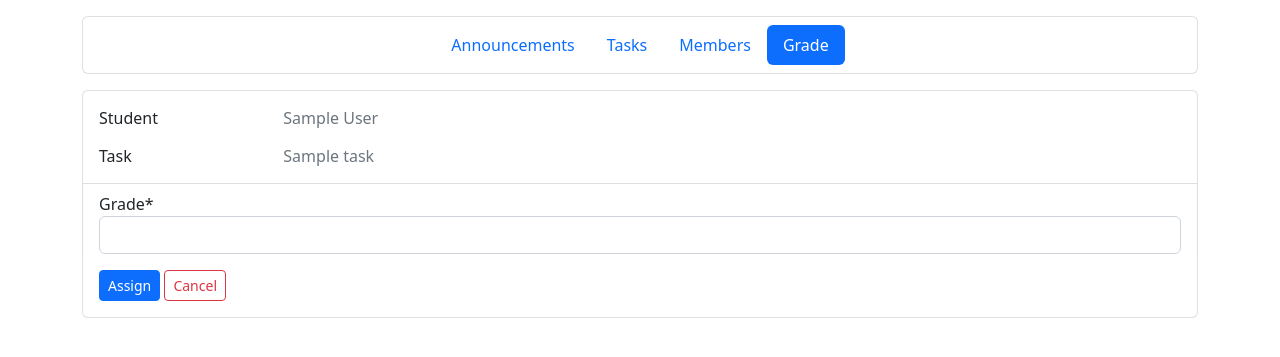
After one commit to HardCodeMatter/coachly, a Django app: page /course/1/grade/1/edit/ in a window 1280 px wide. The commit adds this page. Shown: the top 357 px of the page. Run offline with Django 4.2, Linux system fonts and the light colour scheme; a user stored in the database is signed in; tables that the repository leaves empty hold one stand-in row (values such as "Sample post"); some libraries are stand-ins or nearby versions.

Commit message:
Added Grade's edit and Member's list functionality, configured forms and templates.

```diff
--- a/course/forms.py
+++ b/course/forms.py
@@ -2,7 +2,8 @@ from django import forms
 from .models import (
     Course,
     Announcement,
-    Task
+    Task,
+    Grade
 )
 from django.core.validators import (
     MinValueValidator,
@@ -30,3 +31,9 @@ class TaskForm(forms.ModelForm):
     class Meta:
         model = Task
         fields = ('name', 'description', 'date_due', 'points',)
+
+
+class GradeForm(forms.ModelForm):
+    class Meta:
+        model = Grade
+        fields = ('grade',)
--- a/course/models.py
+++ b/course/models.py
@@ -87,7 +87,7 @@ class Grade(models.Model):
     user = models.ForeignKey(User, on_delete=models.CASCADE)
     course = models.ForeignKey(Course, on_delete=models.CASCADE)
     task = models.ForeignKey(Task, on_delete=models.CASCADE)
-    grade = models.IntegerField(('grade'))
+    grade = models.IntegerField(('grade'), null=True)
     date_assigned = models.DateTimeField(('date assigned'), default=timezone.now)
 
     def __str__(self):
--- a/course/services.py
+++ b/course/services.py
@@ -2,7 +2,8 @@ from .models import (
     Course,
     Member,
     Announcement,
-    Task
+    Task,
+    Grade
 )
 
 
@@ -20,3 +21,6 @@ def announcement_create(**kwargs):
 
 def task_create(**kwargs):
     return Task.objects.create(**kwargs)
+
+def grade_create(**kwargs):
+    return Grade.objects.create(**kwargs)
--- /dev/null
+++ b/course/templates/course/grade_edit.html
@@ -0,0 +1,42 @@
+{% extends 'base.html' %}
+
+{% load crispy_forms_tags %}
+
+{% block content %}
+    <div class="container">
+        {% include "navbar.html" %}
+
+        <div class="list-group">
+            <form action="" method="post">
+                {% csrf_token %}
+
+                <div class="list-group-item rounded-top">
+                    <div class="row">
+                        <label for="staticUser" class="col-sm-2 col-form-label">Student</label>
+                        <div class="col">
+                            <input type="text" readonly class="form-control-plaintext text-muted" id="staticUser" value="{{ grade.user }}">
+                        </div>
+                    </div>
+
+                    <div class="row">
+                        <label for="staticTask" class="col-sm-2 col-form-label">Task</label>
+                        <div class="col">
+                            <input type="text" readonly class="form-control-plaintext text-muted" id="staticTask" value="{{ grade.task }}">
+                        </div>
+                    </div>
+                </div>
+
+                <div class="list-group-item rounded-bottom">
+                    <div class="row mb-3">
+                        {{ form.grade|as_crispy_field }}
+                    </div>
+
+                    <div class="mb-2">
+                        <button class="btn btn-sm btn-primary">Assign</button>
+                        <a href="{% url 'grade_list' course.id %}" class="btn btn-sm btn-outline-danger">Cancel</a>
+                    </div>
+                </div>
+            </form>
+        </div>
+    </div>
+{% endblock %}
--- a/course/urls.py
+++ b/course/urls.py
@@ -17,4 +17,7 @@ urlpatterns = [
     path('course/<int:id>/task/create/', views.task_create_view, name='task_create'),
 
     path('course/<int:id>/grade/', views.grade_list_view, name='grade_list'),
+    path('course/<int:course_id>/grade/<int:grade_id>/edit/', views.grade_edit_view, name='grade_edit'),
+
+    path('course/<int:id>/member/', views.member_list_view, name='member_list'),
 ]
--- a/course/views.py
+++ b/course/views.py
@@ -12,14 +12,16 @@ from .forms import (
     CourseForm,
     CourseJoinForm,
     AnnounceForm,
-    TaskForm
+    TaskForm,
+    GradeForm
 )
 from .services import (
     course_create,
     member_create,
     course_filter_by_user,
     announcement_create,
-    task_create
+    task_create,
+    grade_create
 )
 from services import (
     all_objects,
@@ -171,7 +173,7 @@ def announcement_delete_view(request, id):
 def task_list_view(request, id):
     course = get_objects(Course, id=id)
     teacher = get_objects(Member, user=request.user, course=course, role='TEACHER')
-    tasks = filter_objects(Task, course=course)
+    tasks = filter_objects(Task, course=course).order_by('-date_created')
 
     context = {
         'course': course,
@@ -185,10 +187,12 @@ def task_list_view(request, id):
 def task_detail_view(request, course_id, task_id):
     course = get_objects(Course, id=course_id)
     task = get_objects(Task, id=task_id, course=course)
+    student = get_objects(Member, user=request.user, course=course, role='STUDENT')
 
     context = {
         'course': course,
         'task': task,
+        'student': student,
     }
 
     return render(request, 'course/task_detail.html', context)
@@ -225,6 +229,7 @@ def task_edit_view(request, course_id, task_id):
 @login_required
 def task_create_view(request, id):
     course = get_objects(Course, id=id)
+    members = filter_objects(Member, course=course, role='STUDENT')
 
     if request.method == 'POST':
         form = TaskForm(request.POST)
@@ -238,6 +243,13 @@ def task_create_view(request, id):
                 date_due=form.cleaned_data['date_due'],
                 points=form.cleaned_data['points'],
             )
+
+            for member in members:
+                grade_create(
+                    user=member.user,
+                    course=course,
+                    task=task,
+                )
 
             return redirect(f'/course/{course.id}/task/{task.id}')
     else:
@@ -254,7 +266,7 @@ def task_create_view(request, id):
 @login_required
 def grade_list_view(request, id):
     course = get_objects(Course, id=id)
-    tasks = filter_objects(Task, course=course)
+    tasks = filter_objects(Task, course=course).order_by('-date_created')
     grades = filter_objects(Grade, course=course)
 
     context = {
@@ -264,3 +276,48 @@ def grade_list_view(request, id):
     }
 
     return render(request, 'course/grade_list.html', context)
+
+@login_required
+def grade_edit_view(request, course_id, grade_id):
+    course = get_objects(Course, id=course_id)
+    grade = get_objects(Grade, id=grade_id)
+    task = get_objects(Task, id=grade.task_id)
+
+    if request.method == 'POST':
+        form = GradeForm(request.POST)
+
+        if form.is_valid():
+            Grade.objects.filter(
+                course=course,
+                user=grade.user,
+                task=task
+            ).update(
+                grade=form.cleaned_data['grade']
+            )
+
+            return redirect(f'/course/{course.id}/grade/')
+    else:
+        form = GradeForm()
+
+    context = {
+        'course': course,
+        'grade': grade,
+        'form': form,
+    }
+
+    return render(request, 'course/grade_edit.html', context)
+
+
+@login_required
+def member_list_view(request, id):
+    course = get_objects(Course, id=id)
+    teachers = filter_objects(Member, course=course, role='TEACHER')
+    students = filter_objects(Member, course=course, role='STUDENT')
+
+    context = {
+        'course': course,
+        'teachers': teachers,
+        'students': students,
+    }
+
+    return render(request, 'course/member_list.html', context)
--- a/templates/navbar.html
+++ b/templates/navbar.html
@@ -20,7 +20,13 @@
                 </a>
             </li>
             <li class="nav-item">
-                <a class="nav-link" href="">Members</a>
+                <a class="nav-link
+                    {% if 'member' in request.path %}
+                        active
+                    {% endif %}"
+                    href="{% url 'member_list' course.id %}">
+                    Members
+                </a>
             </li>
             <li class="nav-item">
                 <a class="nav-link
@@ -28,7 +34,7 @@
                         active
                     {% endif %}"
                     href="{% url 'grade_list' course.id %}">
-                    Tasks
+                    Grade
                 </a>
             </li>
         </ul>
```
Also changed, not shown: course/templates/course/grade_list.html (+22 -3 lines), course/templates/course/member_list.html (added, +30 -0 lines), course/templates/course/task_detail.html (+9 -1 lines), course/templates/course/task_list.html (+7 -1 lines), course/migrations/0006_alter_grade_grade.py (added).
